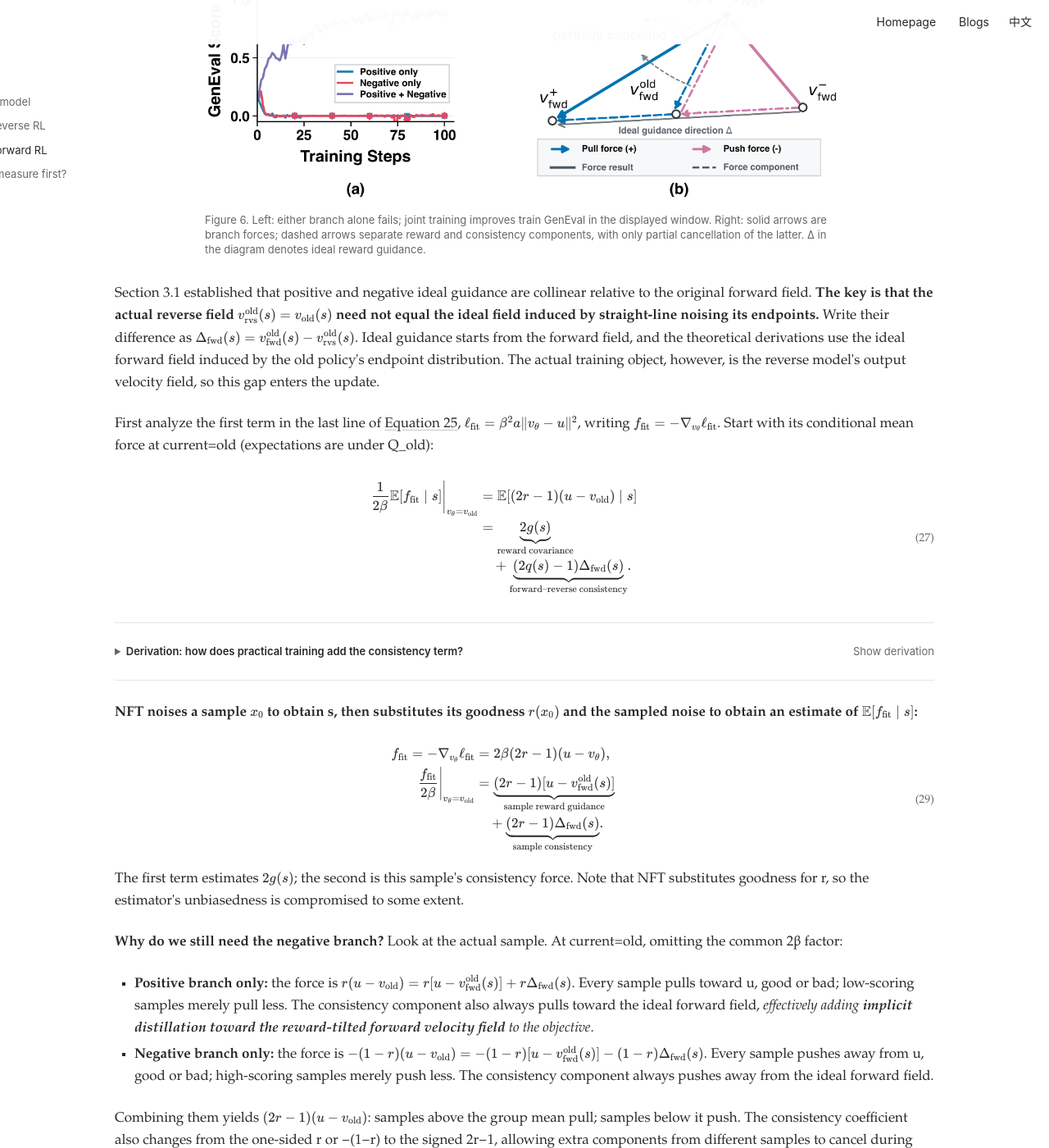
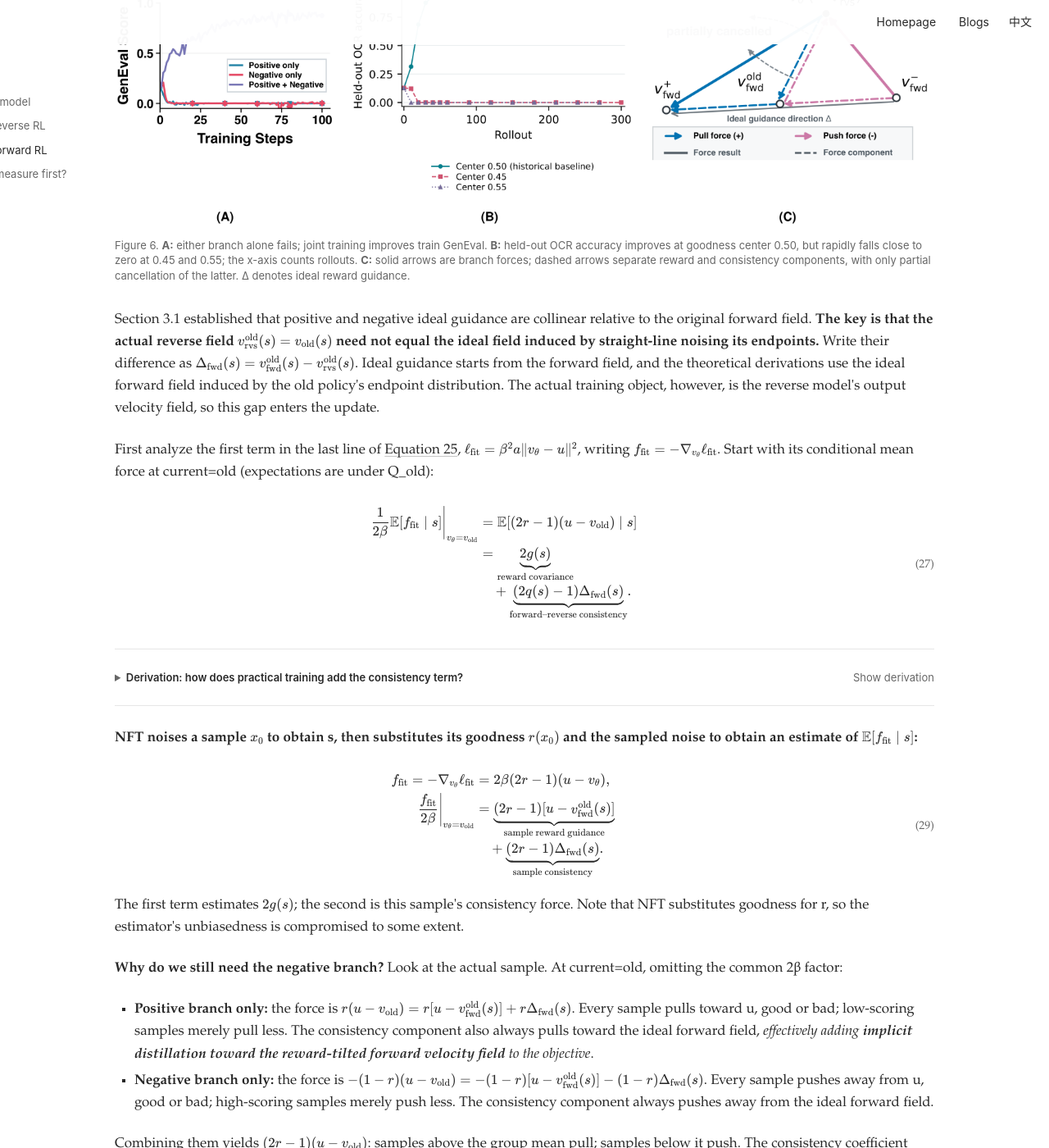
Before and after one commit to vanzll/vanzll.github.io, a Jekyll site: the page built from _pages/diffusion-rl.md, in a window 1280 px wide and 1400 px high, scrolled down 16505 px. Shown: the whole window at 82% size. Built offline with Jekyll 4.4.1, drawn with Linux system fonts in a browser that asks for light colours; some of the changed text lies outside the part shown.

Commit message:
Place NFT center ablation in panel B alongside branch evidence

```diff
--- a/_includes/research-notes/diffusion-rl.en.md
+++ b/_includes/research-notes/diffusion-rl.en.md
@@ -594,7 +594,7 @@ a\|d-e\|^2+(1-a)\|d\|^2
 
 <p>Return to the questions at the <a href="#en-nft-questions">end of Section 3.1</a>. Start with a surprising observation: either branch alone collapses, yet combining them learns. The ideal positive and negative velocity fields point along the same reward-improving direction. Why does practical training need both branches?</p>
 
-<figure class="figure-compact" data-figure="nft_branch_geometry"><img src="/assets/blog/diffusion-rl/nft_branch_geometry.png" alt="Figure 6: Branch ablation and geometric decomposition of forward–reverse consistency forces" loading="lazy" width="2400" height="845"><figcaption>Figure 6. Left: either branch alone fails; joint training improves train GenEval in the displayed window. Right: solid arrows are branch forces; dashed arrows separate reward and consistency components, with only partial cancellation of the latter. Δ in the diagram denotes ideal reward guidance.</figcaption></figure>
+<figure id="en-nft-center-figure" class="figure-compact figure-wide" data-figure="nft_branch_center_geometry"><img src="/assets/blog/diffusion-rl/nft_branch_center_geometry.png" alt="Figure 6: A branch ablation; B goodness-center ablation; C forward–reverse consistency geometry" loading="lazy" width="5500" height="1684"><figcaption>Figure 6. <strong>A:</strong> either branch alone fails; joint training improves train GenEval. <strong>B:</strong> held-out OCR accuracy improves at goodness center 0.50, but rapidly falls close to zero at 0.45 and 0.55; the x-axis counts rollouts. <strong>C:</strong> solid arrows are branch forces; dashed arrows separate reward and consistency components, with only partial cancellation of the latter. Δ denotes ideal reward guidance.</figcaption></figure>
 
 <p>Section 3.1 established that positive and negative ideal guidance are collinear relative to the original forward field. <strong>The key is that the actual reverse field <span class="math">\(v_{\rm rvs}^{\rm old}(s)=v_{\rm old}(s)\)</span> need not equal the ideal field induced by straight-line noising its endpoints.</strong> Write their difference as <span class="math">\(\Delta_{\rm fwd}(s)=v_{\rm fwd}^{\rm old}(s)-v_{\rm rvs}^{\rm old}(s)\)</span>. Ideal guidance starts from the forward field, and the theoretical derivations use the ideal forward field induced by the old policy's endpoint distribution. The actual training object, however, is the reverse model's output velocity field, so this gap enters the update.</p>
 
@@ -670,10 +670,7 @@ r_i=m+\frac{h_i}{2},\qquad
 
 <p>When centered feedback sums to zero and clipping is inactive, <span class="math">\(m=0.50\)</span> gives <span class="math">\(\sum_i(2r_i-1)=0\)</span>; moving to 0.45 or 0.55 instead leaves a coefficient offset of <span class="math">\(-0.1K\)</span> or <span class="math">\(+0.1K\)</span>. In other words, <strong>moving the center does not merely relabel rewards: it changes the group's balance of pushing and pulling.</strong></p>
 
-<figure id="en-nft-center-figure" class="figure-compact" data-figure="nft_center_balance">
-  <img src="/assets/blog/diffusion-rl/nft_center_balance.png" alt="Held-out OCR curves for NFT goodness centers 0.45, 0.50, and 0.55. Center 0.50 rises to about 0.98; both shifted centers fall close to zero." loading="lazy" width="4080" height="1710">
-  <figcaption><strong>Figure 6b: a small shift in goodness center accompanies a very different training outcome.</strong> The x-axis is rollout; the y-axis is held-out OCR accuracy. Center 0.50 improves steadily, whereas 0.45 and 0.55 rapidly fall close to zero.</figcaption>
-</figure>
+<p><a href="#en-nft-center-figure">Figure 6B</a> shows the outcomes after shifting the center: 0.50 improves steadily, whereas 0.45 and 0.55 rapidly fall close to zero.</p>
 
 <p>This experiment turns the algebraic distinction into a visible training difference: <strong>the goodness center controls the balance of positive and negative regression requests, not merely the score's zero point.</strong></p>
 
--- a/_includes/research-notes/diffusion-rl.zh.md
+++ b/_includes/research-notes/diffusion-rl.zh.md
@@ -598,7 +598,7 @@ a\|d-e\|^2+(1-a)\|d\|^2
 
 <p>回到<a href="#zh-nft-questions">3.1 末尾</a>我们留下的问题，先看最直接的反常现象：正支和负支单独训练都会崩溃，放在一起却能学起来。理论上的正负理想速度场沿着同一个 reward 改善方向，为什么实际训练需要两条分支？</p>
 
-<figure class="figure-compact" data-figure="nft_branch_geometry"><img src="/assets/blog/diffusion-rl/nft_branch_geometry.png" alt="图6：正负分支消融与前向反向自一致性力的几何分解" loading="lazy" width="2400" height="845"><figcaption>图6. 左：单独训练正支或负支失败，联合训练在图示窗口内提高 train GenEval。右：实线为正负分支的力，虚线拆出 reward 与自一致性分量；后者只能部分抵消。图中的 Δ 是理想 reward guidance 方向。</figcaption></figure>
+<figure id="zh-nft-center-figure" class="figure-compact figure-wide" data-figure="nft_branch_center_geometry"><img src="/assets/blog/diffusion-rl/nft_branch_center_geometry.png" alt="图6：A 正负分支消融；B goodness 中心消融；C 前向反向自一致性力的几何分解" loading="lazy" width="5500" height="1684"><figcaption>图6. <strong>A：</strong>单独训练正支或负支失败，联合训练提高 train GenEval。<strong>B：</strong>goodness 中心为 0.50 时 held-out OCR accuracy 持续提升；偏移到 0.45 或 0.55 后很快降至接近零，横轴为 rollout。<strong>C：</strong>实线为正负分支的力，虚线拆出 reward 与自一致性分量；后者只能部分抵消。Δ 是理想 reward guidance 方向。</figcaption></figure>
 
 <p>3.1 已证明：正负理想场相对原始 forward 场的 guidance 共线。<strong>但重点在于：实际 reverse 场 <span class="math">\(v_{\rm rvs}^{\rm old}(s)=v_{\rm old}(s)\)</span>，不一定等于其终点分布重新直线加噪诱导的理想场。</strong>记两者之差为 <span class="math">\(\Delta_{\rm fwd}(s)=v_{\rm fwd}^{\rm old}(s)-v_{\rm rvs}^{\rm old}(s)\)</span>。理想 guidance 从 forward 场出发， 所有理论推导也是基于old policy 产生endpoint 分布诱导出来的理想forward场，但实际训练对象确是 reverse process 模型真实输出的速度场，这个 gap 因而进入更新。</p>
 
@@ -675,10 +675,7 @@ r_i=m+\frac{h_i}{2},\qquad
 
 <p>当中心化信号和为零、未触发截断时，<span class="math">\(m=0.50\)</span> 使 <span class="math">\(\sum_i(2r_i-1)=0\)</span>；改成 0.45 或 0.55，则分别留下 <span class="math">\(-0.1K\)</span> 或 <span class="math">\(+0.1K\)</span> 的系数偏置。也就是说，<strong>移动中心并不只是重标奖励，而是在改变整组样本的推拉平衡。</strong></p>
 
-<figure id="zh-nft-center-figure" class="figure-compact" data-figure="nft_center_balance">
-  <img src="/assets/blog/diffusion-rl/nft_center_balance.png" alt="NFT goodness 中心为 0.45、0.50、0.55 时的 held-out OCR 曲线。0.50 上升至约 0.98，其余两条降至接近零。" loading="lazy" width="4080" height="1710">
-  <figcaption><strong>图6b：Goodness 中心的微小偏移，对应截然不同的训练结果。</strong>横轴为 rollout，纵轴为 held-out OCR accuracy。中心为 0.50 时持续提升；偏移到 0.45 或 0.55 后，分数很快降至接近零。</figcaption>
-</figure>
+<p><a href="#zh-nft-center-figure">图6B</a>展示了中心偏移后的训练结果：中心为 0.50 时持续提升，0.45 和 0.55 则很快降至接近零。</p>
 
 <p>这个实验把前面的代数问题变成了直接可见的训练差异：<strong>goodness 的中心控制着正负回归请求的平衡，而不只是分数的零点。</strong></p>
 
--- a/assets/css/research.css
+++ b/assets/css/research.css
@@ -90,6 +90,7 @@ button { color: inherit; }
 .article-body figure { margin: 32px 0; }
 .article-body figure img { display: block; width: 100%; height: auto; }
 .article-body figure.figure-compact { width: min(100%, 780px); margin-inline: auto; }
+.article-body figure.figure-wide { width: min(100%, 1000px); }
 .article-body figure[data-figure="force_measured_overview"] { width: min(100%, 1000px); }
 .force-table-scroll { max-width: 100%; overflow-x: auto; }
 .article-body .force-table { width: 100%; min-width: 740px; border-collapse: collapse; font-family: var(--sans); font-size: 13px; line-height: 1.5; }
```
Also changed, not shown: docs/diffusion-rl-publication.json (+4 -5 lines), assets/blog/diffusion-rl/nft_branch_center_geometry.png (added).
